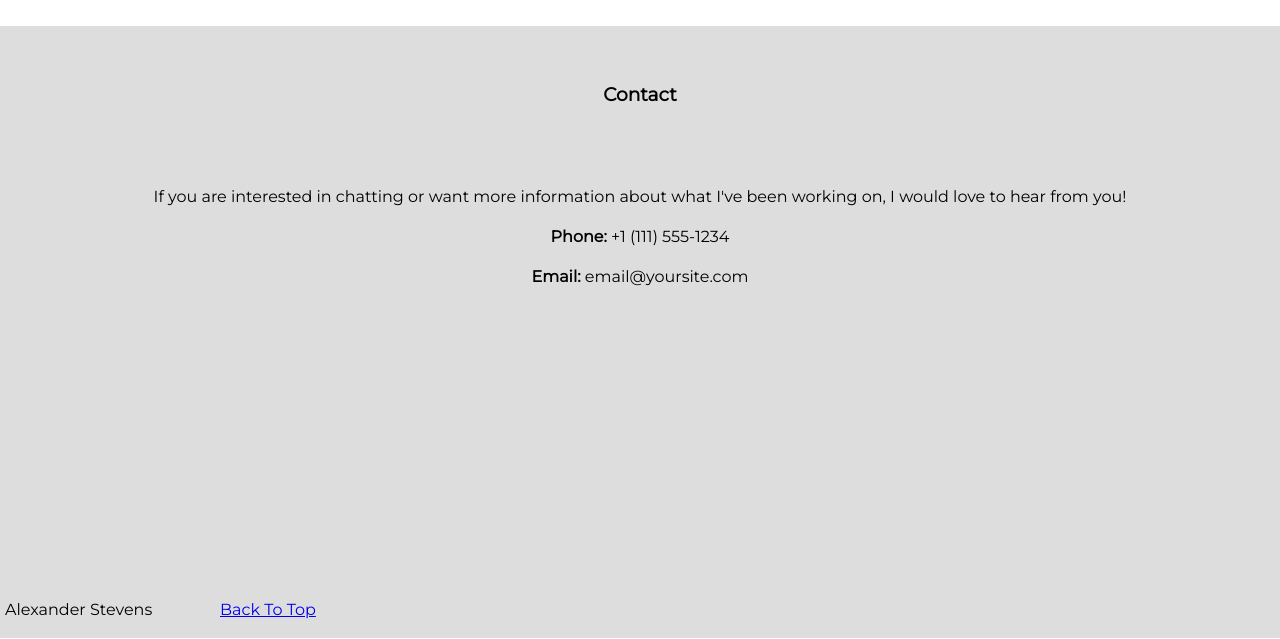
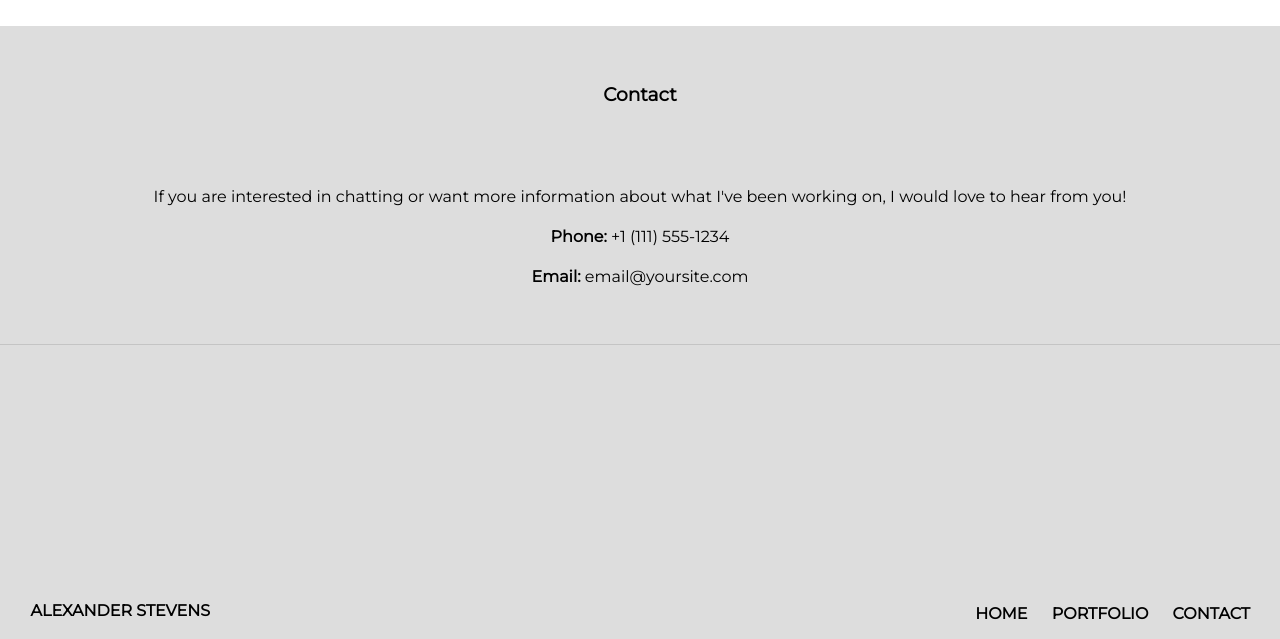
Before and after one commit to AStevens323/TechDegree-Project-2, a plain HTML site: page index.html in a window 1280 px wide. Shown: the part 2466-3105 px from the top of the page. Drawn offline with Linux system fonts and the light colour scheme.

Commit message:
Tablet HTML/CSS Layout and Design

```diff
--- a/css/styles.css
+++ b/css/styles.css
@@ -73,6 +73,7 @@ p {
    text-align: center;
    padding: 3% 3%;
    background-color: #DDDDDD;
+   border-bottom: #C4C4C4 1px solid;
 }
 
 .contact-container h3 {
@@ -98,7 +99,10 @@ p {
    text-transform: uppercase;
 }
 
+.full {
+    display: none;
 
+}
 /*POSITIONING ELEMENTS*/
 
 
@@ -134,21 +138,14 @@ p {
 
 @media (min-width: 768px) {
 
+
+    /*BASIC LAYOUT CONTAINERS*/
+
     .main-header,
     .content-container {
         width: 100%;
         margin: 0 auto;
         padding-top: 10%;
-
-    }
-
-    .main-nav li {
-        display: inline-block;
-        margin-left: 15px;
-    }
-
-    .main-nav a {
-        background-color: transparent;
 
     }
 
@@ -165,11 +162,20 @@ p {
         font-size: large;
     }
 
-    .clearfix::after {
-        content: "";
-        clear: both;
-        display: table;
-      }
+    /*Navigation*/
+    .main-nav li {
+        display: inline-block;
+        margin-left: 15px;
+    }
+
+    .main-nav a {
+        background-color: transparent;
+
+    }
+
+
+
+    /*MAIN-BODY/FLOATS*/
 
       .marketing-container,
       .travel-container,
@@ -188,4 +194,53 @@ p {
         padding: 1%;
       }
 
-}
+    .clearfix::after {
+        content: "";
+        clear: both;
+        display: table;
+      }
+
+
+
+
+      /*FOOTER-NAV  */
+
+      .footer-nav{
+        color: black;
+        list-style: none;
+        text-align: right;
+        width: 100%;
+     }
+
+    .footer-nav li {
+        display: inline-block;
+
+    }
+
+    .footer-nav a {
+        text-decoration: none;
+        color: black;
+        padding-right: 20px;
+        font-weight: bolder;
+        text-transform: uppercase;
+     }
+
+    .footer-nav {
+        position: absolute;
+        bottom: 0;
+        right: 10px;
+     }
+
+
+    .name-float {
+        font-weight: bolder;
+        text-transform: uppercase;
+        padding-left: 2%;
+
+    }
+
+    .nav-float {
+        display: none;
+    }
+
+    }
--- a/index.html
+++ b/index.html
@@ -77,9 +77,15 @@
             <p><strong>Email:</strong> email@yoursite.com</p>
         </footer>
 
-        <footer class="bottom-container">
+        <footer class="bottom-container clearfix">
             <p class="name-float">Alexander Stevens</p>
             <p class="nav-float"><a href="#top">Back To Top</a></p>
+
+            <ul class="footer-nav">
+              <li class="full"><a href="#Home">Home</a></li>
+              <li class="full"><a href="#Portfolio">Portfolio</a></li>
+              <li class="full"><a href="#Contact">Contact</a></li>
+          </ul>
         </footer>
       </div>
 </body>
```
